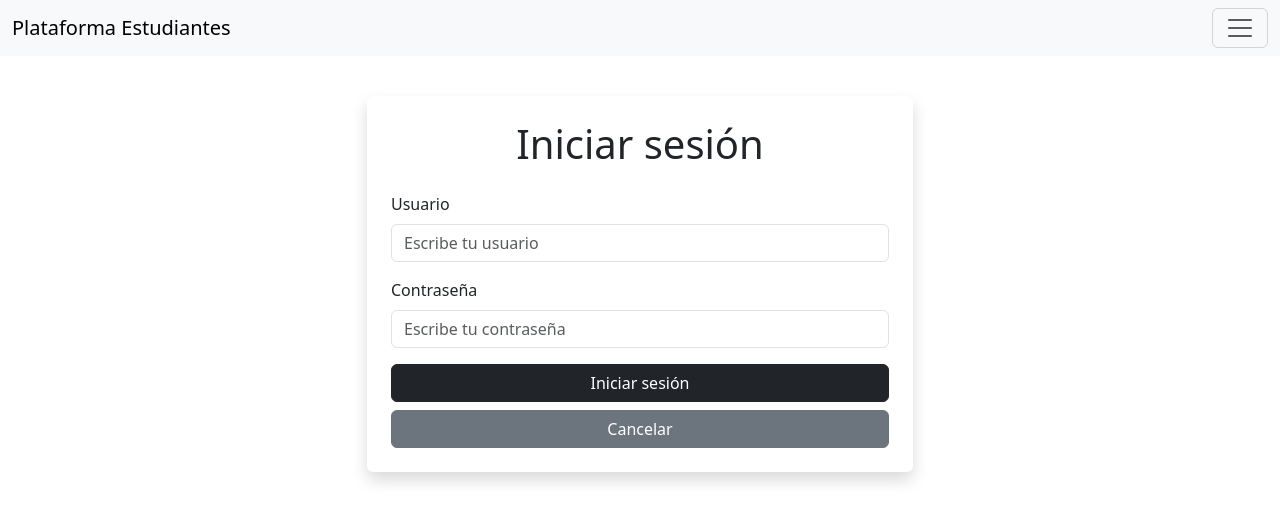
After one commit to CDGuarnizoOrtiz/Plataforma-Colegio, a Django app: page /accounts/login/ in a window 1280 px wide. The commit adds this page. Shown: the top 522 px of the page. Run offline with Django 5.2, Linux system fonts and the light colour scheme.

Commit message:
Login for any users

```diff
--- a/academia/settings.py
+++ b/academia/settings.py
@@ -10,7 +10,7 @@ For the full list of settings and their values, see
 https://docs.djangoproject.com/en/5.2/ref/settings/
 """
 
-from pathlib import Path
+from pathlib import Path, os
 
 # Build paths inside the project like this: BASE_DIR / 'subdir'.
 BASE_DIR = Path(__file__).resolve().parent.parent
@@ -129,3 +129,6 @@ STATIC_URL = '/static/'
 # https://docs.djangoproject.com/en/5.2/ref/settings/#default-auto-field
 
 DEFAULT_AUTO_FIELD = 'django.db.models.BigAutoField'
+MEDIA_URL = '/media/'
+MEDIA_ROOT = os.path.join(BASE_DIR, 'media')
+LOGOUT_REDIRECT_URL = '/'
--- a/academia/urls.py
+++ b/academia/urls.py
@@ -1,5 +1,5 @@
 from django.contrib import admin
-from django.urls import path
+from django.urls import path,include
 from plataforma import views
 
 urlpatterns = [
@@ -13,7 +13,8 @@ urlpatterns = [
     path('signup/', views.signup, name='signup'),
     path('signin/', views.signin, name='signin'),
     path('nota_edit/<int:nota_id>/', views.nota_edit, name='nota_edit'),
-    path('tasks/<int:nota_id>/delete', views.delete_note, name='delete_note')
+    path('tasks/<int:nota_id>/delete', views.delete_note, name='delete_note'),
+    path('accounts/',include('django.contrib.auth.urls')),
 
 
 ]
--- a/plataforma/models.py
+++ b/plataforma/models.py
@@ -6,6 +6,7 @@ class Estudiante(models.Model):
     nombre = models.CharField(max_length=100)
     apellido = models.CharField(max_length=100)
     email = models.EmailField(unique=True)
+
 
     def __str__(self):
      return f"{self.nombre} {self.apellido}"
--- a/plataforma/templates/base.html
+++ b/plataforma/templates/base.html
@@ -28,6 +28,7 @@
                 <li class="nav-item">
                   <a class="nav-link" href="{% url 'aggnota' %}">Agregar notas</a>
                 </li>
+
                 <li class="nav-item dropdown">
                   <a class="nav-link dropdown-toggle" href="#" role="button" data-bs-toggle="dropdown" aria-expanded="false">
                     Mas
@@ -38,7 +39,21 @@
                     <li>
                       <hr class="dropdown-divider">
                     </li>
-                    <li><a class="dropdown-item" href="#">Something else here</a></li>
+                    {% if request.user.is_authenticated %}
+                    <li>
+                      <form action="{% url 'logout' %}" method="post">
+                        {% csrf_token %}
+                        <button type="submit" class="btn btn-danger ms-3">Logout</button>
+                      </form>
+                    </li>
+                    {% else %}
+                     <li>
+                      <form action="{% url 'login' %}" method="post">
+                        {% csrf_token %}
+                        <button type="submit" class="btn btn-dark ms-3">Login</button>
+                      </form>
+                    </li>
+                    {% endif %}
                   </ul>
                 </li>
               </ul>
--- a/plataforma/templates/crearestudiantes.html
+++ b/plataforma/templates/crearestudiantes.html
@@ -25,6 +25,7 @@
                         {{ form.email }}
                     </div>
 
+
                     <button class="btn btn-dark w-100 mt-3">Guardar</button>
                 </div>
             </form>
--- /dev/null
+++ b/plataforma/templates/registration/login.html
@@ -0,0 +1,38 @@
+{% extends 'base.html' %}
+
+{% block content %}
+<main class="container mt-5">
+  <div class="row justify-content-center">
+    <div class="col-md-6">
+      <form method="POST" action="{% url 'signin' %}" class="card border-0 shadow">
+        <div class="card-body p-4">
+          <h1 class="mb-4 text-center text-dark">Iniciar sesión</h1>
+
+          {% if error %}
+            <div class="alert alert-danger" role="alert">
+              {{ error }}
+            </div>
+          {% endif %}
+
+          {% csrf_token %}
+
+          <div class="mb-3">
+            <label for="username" class="form-label">Usuario</label>
+            <input type="text" name="username" id="username" class="form-control" placeholder="Escribe tu usuario">
+          </div>
+
+          <div class="mb-3">
+            <label for="password" class="form-label">Contraseña</label>
+            <input type="password" name="password" id="password" class="form-control" placeholder="Escribe tu contraseña">
+          </div>
+
+          <div class="d-grid gap-2 mt-3">
+            <button type="submit" class="btn btn-dark">Iniciar sesión</button>
+            <a href="/" class="btn btn-secondary">Cancelar</a>
+          </div>
+        </div>
+      </form>
+    </div>
+  </div>
+</main>
+{% endblock %}
```
Also changed, not shown: plataforma/forms.py (+5 -4 lines), plataforma/views.py (+6 -2 lines).
